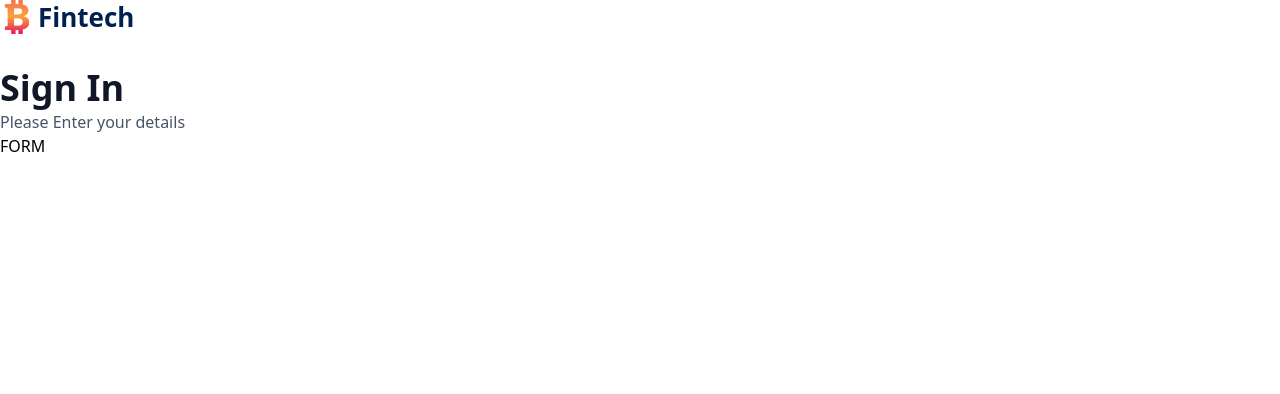
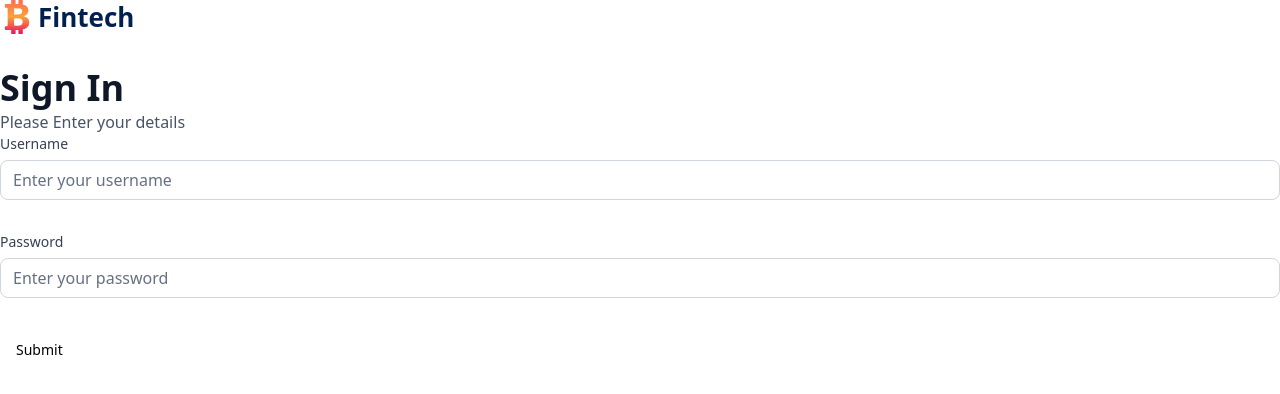
Before and after one commit to ahmarshahid/FinTracker, a Next.js app: page /sign-in in a window 1280 px wide. Shown: the top 394 px of the page. Built offline with nearby package versions, Linux system fonts and the light colour scheme.

Commit message:
Signin form implemented

```diff
--- a/components/AuthForm.tsx
+++ b/components/AuthForm.tsx
@@ -5,13 +5,9 @@ import Image from 'next/image'
 import { useState } from 'react'
 
 import { z } from "zod"
+ import { authformSchema } from '@/lib/utils';
 
 
-const formSchema = z.object({
-  username: z.string().min(2, {
-
-  }),
-})
 
 import { zodResolver } from "@hookform/resolvers/zod"
 import { useForm } from "react-hook-form"
@@ -26,30 +22,25 @@ import {
   FormMessage,
 } from "@/components/ui/form"
 import { Input } from "@/components/ui/input"
+import CustomInput from './CustomInput';
 
 const AuthForm = ({type}: {type:string}) => {
     const [user, setUser] = useState(null)
 
      // 1. Define your form.
-  const form = useForm<z.infer<typeof formSchema>>({
-    resolver: zodResolver(formSchema),
+  const form = useForm<z.infer<typeof authformSchema>>({
+    resolver: zodResolver(authformSchema),
     defaultValues: {
-      username: "",
+      email: "",
+      password: " "
     },
   })
 
-  // 2. Define a submit handler.
-  function onSubmit(values: z.infer<typeof formSchema>) {
-    // Do something with the form values.
-    // ✅ This will be type-safe and validated.
+  // submit handler.
+  function onSubmit(values: z.infer<typeof authformSchema>) {
+
     console.log(values)
   }
-
-
-
-
-
-
 
   return (
     <section className='"auth-form'>
@@ -88,10 +79,26 @@ const AuthForm = ({type}: {type:string}) => {
         </div>
        ):(
         <>
-        FORM
+            <Form {...form}>
+        <form onSubmit={form.handleSubmit(onSubmit)} className="space-y-8">
+
+          <CustomInput control = {form.control}
+          name = "Username" Label = "Username"
+          placeholder = "Enter your username"
+          type = "email"
+          />
+
+            <CustomInput control = {form.control}
+            name = "Password" Label = "Password"
+            placeholder = "Enter your password"
+            type = "password"/>
+
+
+            <Button type="submit">Submit</Button>
+        </form>
+        </Form>
         </>
-       )
-       }
+       )}
     </section>
   )
 }
--- /dev/null
+++ b/components/CustomInput.tsx
@@ -0,0 +1,47 @@
+import React from 'react'
+import { FormField, FormLabel, FormMessage, FormControl } from '@/components/ui/form'
+import {Input} from './ui/input'
+import { z } from 'zod'
+import {Control} from 'react-hook-form'
+import {authformSchema} from '@/lib/utils'
+
+interface CustomInput {
+    control: Control<z.infer<typeof authformSchema>>,
+    name: string,
+    Label: string,
+    placeholder: string,
+    type: string
+}
+
+
+
+
+const CustomInput = ({control, name, Label, placeholder, type}: CustomInput) => {
+  return (
+    <FormField
+            control={control}
+            name= {name}
+            render={({ field }) => (
+                <div className='form-item'>
+                   <FormLabel className='form-label'>
+                    {Label}
+                    </FormLabel>
+                    <div className= "flex w-full flex-col">
+                      <FormControl>
+                        <Input
+                         placeholder= {placeholder}
+                         className = "input-class"
+                         type= {type}
+                         {...field}
+                        />
+                      </FormControl>
+                      <FormMessage
+                      className='form-message mt-2' />
+                    </div>
+                </div>
+            )}
+            />
+  )
+}
+
+export default CustomInput
--- a/lib/utils.ts
+++ b/lib/utils.ts
@@ -2,6 +2,9 @@
 import { type ClassValue, clsx } from "clsx";
 import qs from "query-string";
 import { twMerge } from "tailwind-merge";
+import {z} from 'zod'
+
+
 
 export function cn(...inputs: ClassValue[]) {
   return twMerge(clsx(inputs));
@@ -193,3 +196,9 @@ export const getTransactionStatus = (date: Date) => {
 
   return date > twoDaysAgo ? "Processing" : "Success";
 };
+
+
+export  const authformSchema = z.object({
+  email: z.string().email(),
+  password: z.string().min(8)
+})
```
